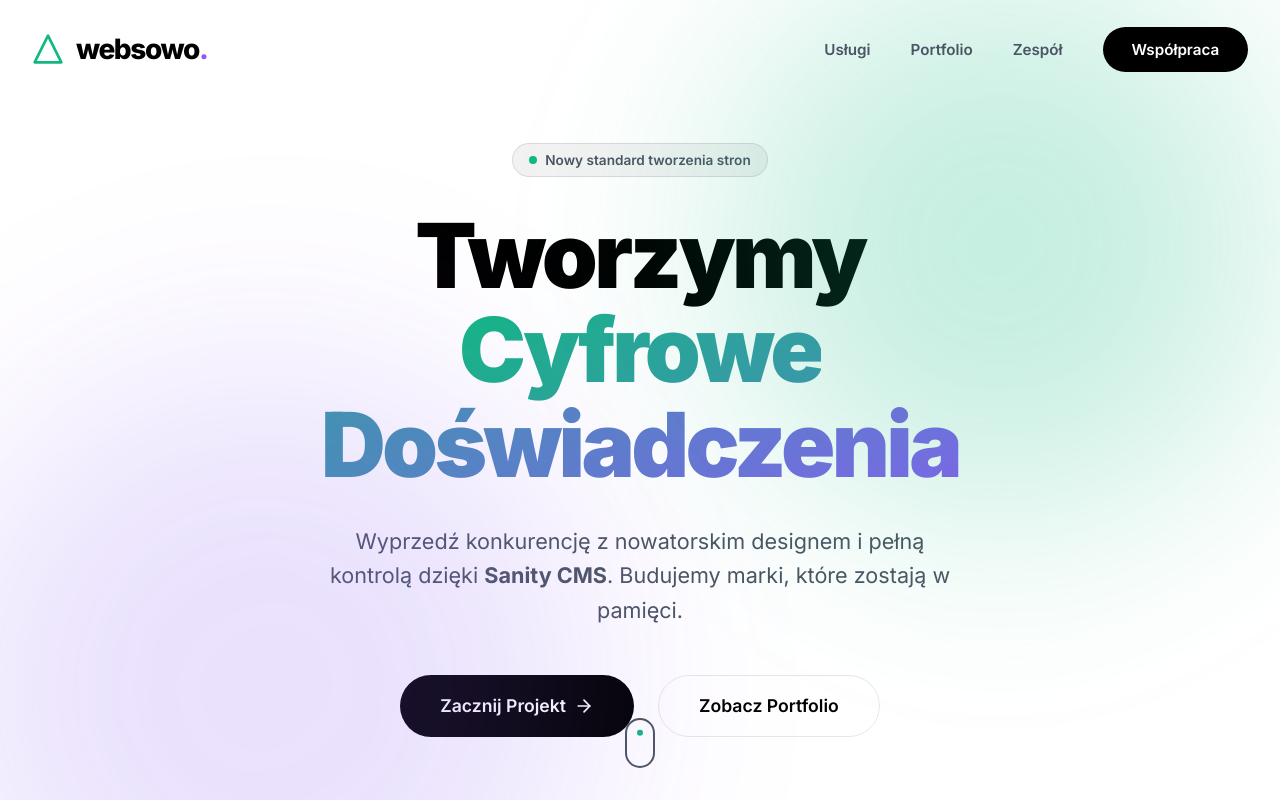
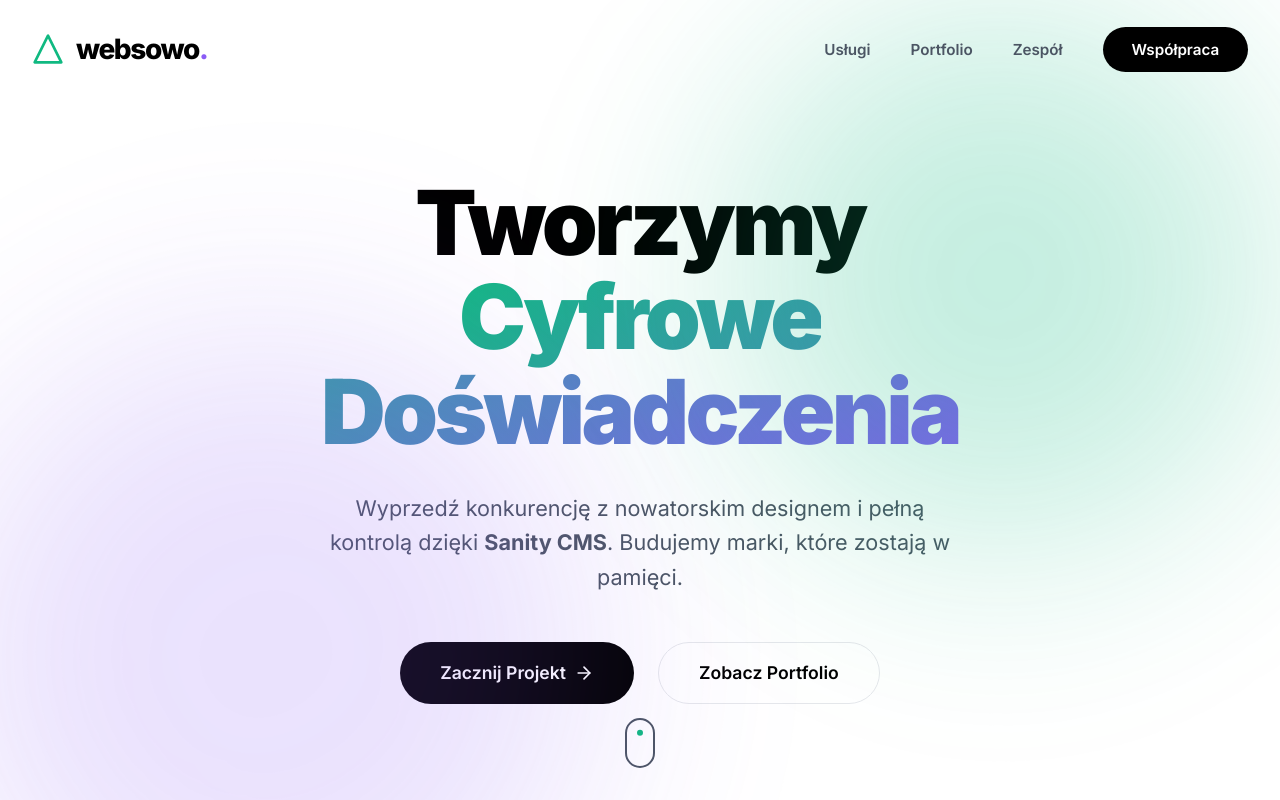
Before and after one commit to asmrowy-ux/websowo.pl, a Next.js app: page / in a window 1280 px wide. Shown: the top 800 px of the page. Built offline with nearby package versions, Linux system fonts and the light colour scheme.

Commit message:
Remove AI-like badge from Hero section

```diff
--- a/src/components/Hero.module.css
+++ b/src/components/Hero.module.css
@@ -23,53 +23,6 @@
   align-items: center;
 }
 
-.badge {
-  display: inline-flex;
-  align-items: center;
-  gap: 0.5rem;
-  padding: 0.5rem 1rem;
-  background: rgba(255, 255, 255, 0.05);
-  border: 1px solid rgba(255, 255, 255, 0.1);
-  border-radius: 9999px;
-  margin-bottom: 2rem;
-  font-size: 0.85rem;
-  font-weight: 600;
-  color: var(--color-gray);
-  backdrop-filter: blur(10px);
-}
-
-@media (prefers-color-scheme: light) {
-  .badge {
-    background: rgba(0, 0, 0, 0.05);
-    border: 1px solid rgba(0, 0, 0, 0.1);
-  }
-}
-
-.badgePulse {
-  width: 8px;
-  height: 8px;
-  background-color: var(--color-primary);
-  border-radius: 50%;
-  position: relative;
-}
-
-.badgePulse::after {
-  content: '';
-  position: absolute;
-  top: -4px;
-  left: -4px;
-  right: -4px;
-  bottom: -4px;
-  border-radius: 50%;
-  border: 1px solid var(--color-primary);
-  animation: pulse 2s linear infinite;
-}
-
-@keyframes pulse {
-  0% { transform: scale(0.5); opacity: 0; }
-  50% { opacity: 1; }
-  100% { transform: scale(1.5); opacity: 0; }
-}
 
 .title {
   font-size: clamp(3.5rem, 7vw, 7rem);
--- a/src/components/Hero.tsx
+++ b/src/components/Hero.tsx
@@ -35,10 +35,7 @@ export default function Hero() {
           initial="hidden"
           animate="visible"
         >
-          <motion.div variants={itemVariants} className={styles.badge}>
-            <span className={styles.badgePulse}></span>
-            <span>Nowy standard tworzenia stron</span>
-          </motion.div>
+
 
           <motion.h1 variants={itemVariants} className={styles.title}>
             Tworzymy <br/> <span className="gradient-text">Cyfrowe Doświadczenia</span>
```
